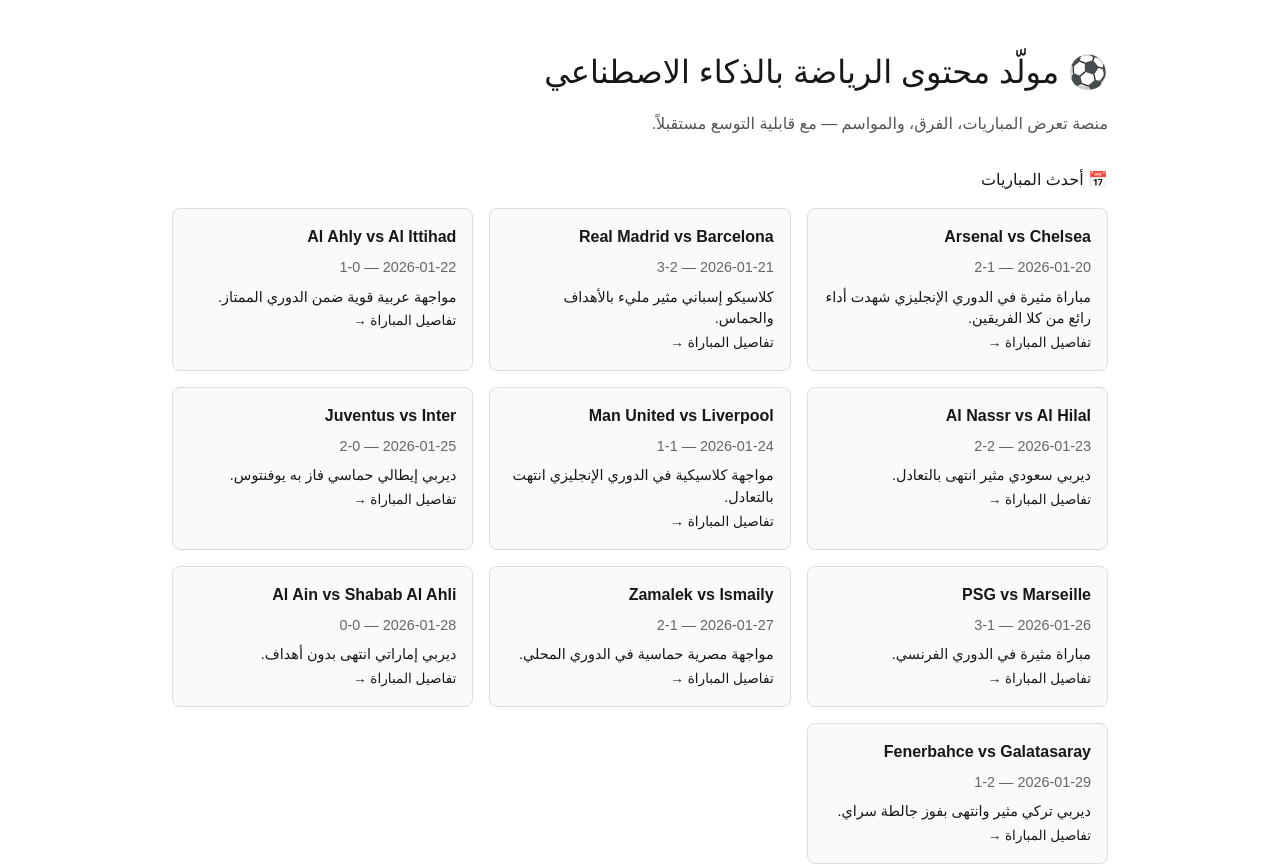
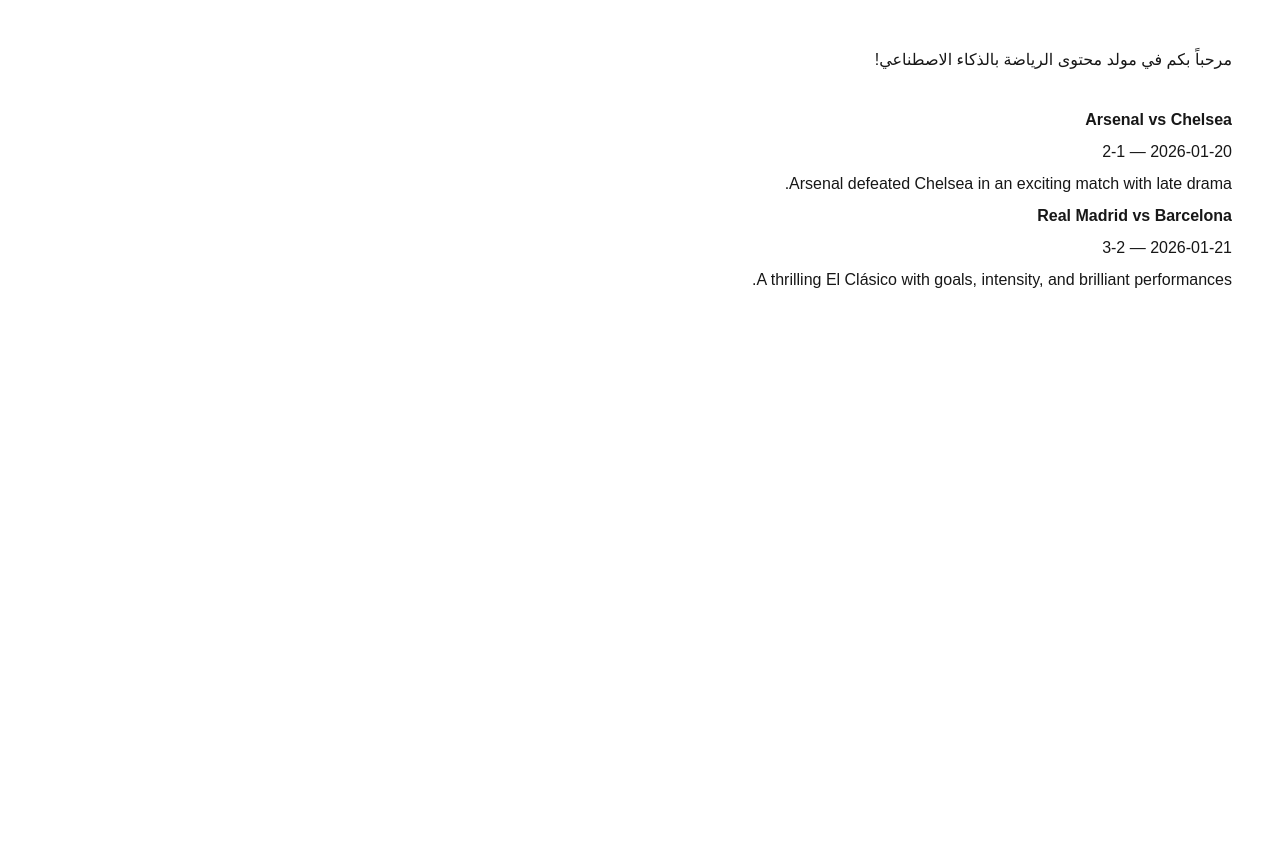
Before and after one commit to nawahtkui/ai-sports-content-generator, a Next.js app: page / in a window 1280 px wide. Shown: the top 866 px of the page. After the commit the page ends 800 px from the top, so only its background shows below. Built offline with nearby package versions, Linux system fonts and the light colour scheme.

Commit message:
Setup all basic pages: home, matches, teams, seasons

```diff
--- a/app/page.tsx
+++ b/app/page.tsx
@@ -1,48 +1,18 @@
-import Link from "next/link";
 import matches from "../data/matches.json";
 
-export default function HomePage() {
+export default function Home() {
   return (
-    <main style={{ padding: "2rem", fontFamily: "sans-serif", maxWidth: "1000px", margin: "0 auto" }}>
-      <h1 style={{ fontSize: "2rem", marginBottom: "1rem" }}>
-        ⚽ مولّد محتوى الرياضة بالذكاء الاصطناعي
-      </h1>
-
-      <p style={{ color: "#555", marginBottom: "2rem" }}>
-        منصة تعرض المباريات، الفرق، والمواسم — مع قابلية التوسع مستقبلاً.
-      </p>
-
-      <section>
-        <h2 style={{ marginBottom: "1rem" }}>📅 أحدث المباريات</h2>
-
-        <div style={{ display: "grid", gridTemplateColumns: "repeat(auto-fill,minmax(280px,1fr))", gap: "1rem" }}>
-          {matches.map((match) => (
-            <div
-              key={match.slug}
-              style={{
-                border: "1px solid #ddd",
-                borderRadius: "8px",
-                padding: "1rem",
-                background: "#fafafa",
-              }}
-            >
-              <strong>{match.home} vs {match.away}</strong>
-              <div style={{ fontSize: "0.9rem", color: "#666", margin: "0.5rem 0" }}>
-                {match.date} — {match.score}
-              </div>
-              <p style={{ fontSize: "0.9rem" }}>{match.summary}</p>
-
-              <Link href={`/matches/${match.slug}`} style={{ fontSize: "0.85rem" }}>
-                تفاصيل المباراة →
-              </Link>
-            </div>
-          ))}
-        </div>
-
-        <div style={{ marginTop: "2rem" }}>
-          <Link href="/matches">عرض جميع المباريات →</Link>
-        </div>
-      </section>
+    <main style={{ padding: "2rem", fontFamily: "sans-serif", maxWidth: "900px" }}>
+      <h1>مرحباً بكم في مولد محتوى الرياضة بالذكاء الاصطناعي!</h1>
+      <ul style={{ marginTop: "2rem", lineHeight: "2" }}>
+        {matches.map(match => (
+          <li key={match.slug}>
+            <strong>{match.home} vs {match.away}</strong>
+            <div>{match.date} — {match.score}</div>
+            <div>{match.summary}</div>
+          </li>
+        ))}
+      </ul>
     </main>
   );
 }
--- a/app/seasons/[season]/page.tsx
+++ b/app/seasons/[season]/page.tsx
@@ -1,13 +1,16 @@
 import matches from "../../../data/matches.json";
 
-export default function SeasonPage({ params }) {
-  const seasonMatches = matches.filter(
-    m => m.date.startsWith(params.season)
-  );
+interface Params {
+  params: { season: string };
+}
+
+export default function SeasonPage({ params }: Params) {
+  const seasonMatches = matches.filter(m => m.date.startsWith(params.season));
+  if (seasonMatches.length === 0) return <p>No matches found for this season.</p>;
 
   return (
     <main style={{ padding: "2rem", fontFamily: "sans-serif", maxWidth: "900px" }}>
-      <h1>مباريات موسم {params.season}</h1>
+      <h1>Matches for Season {params.season}</h1>
       <ul style={{ marginTop: "2rem", lineHeight: "2" }}>
         {seasonMatches.map(match => (
           <li key={match.slug}>
--- a/app/teams/[team]/page.tsx
+++ b/app/teams/[team]/page.tsx
@@ -1,17 +1,21 @@
 import { notFound } from "next/navigation";
 import matches from "../../../data/matches.json";
 
-export default function TeamPage({ params }) {
+interface Params {
+  params: { team: string };
+}
+
+export default function TeamPage({ params }: Params) {
   const teamSlug = params.team.toLowerCase();
   const teamMatches = matches.filter(
     m => m.home.toLowerCase() === teamSlug || m.away.toLowerCase() === teamSlug
   );
 
-  if (!teamMatches.length) return notFound();
+  if (teamMatches.length === 0) return notFound();
 
   return (
     <main style={{ padding: "2rem", fontFamily: "sans-serif", maxWidth: "900px" }}>
-      <h1>مباريات {teamSlug}</h1>
+      <h1>Matches for {teamSlug}</h1>
       <ul style={{ marginTop: "2rem", lineHeight: "2" }}>
         {teamMatches.map(match => (
           <li key={match.slug}>
--- a/data/matches.json
+++ b/data/matches.json
@@ -1,12 +1,18 @@
 [
-  {"slug":"arsenal-vs-chelsea","home":"Arsenal","away":"Chelsea","date":"2026-01-20","score":"2-1","summary":"مباراة مثيرة في الدوري الإنجليزي شهدت أداء رائع من كلا الفريقين."},
-  {"slug":"real-madrid-vs-barcelona","home":"Real Madrid","away":"Barcelona","date":"2026-01-21","score":"3-2","summary":"كلاسيكو إسباني مثير مليء بالأهداف والحماس."},
-  {"slug":"al-ahly-vs-al-ittihad","home":"Al Ahly","away":"Al Ittihad","date":"2026-01-22","score":"1-0","summary":"مواجهة عربية قوية ضمن الدوري الممتاز."},
-  {"slug":"al-nassr-vs-al-hilal","home":"Al Nassr","away":"Al Hilal","date":"2026-01-23","score":"2-2","summary":"ديربي سعودي مثير انتهى بالتعادل."},
-  {"slug":"man-united-vs-liverpool","home":"Man United","away":"Liverpool","date":"2026-01-24","score":"1-1","summary":"مواجهة كلاسيكية في الدوري الإنجليزي انتهت بالتعادل."},
-  {"slug":"juventus-vs-inter","home":"Juventus","away":"Inter","date":"2026-01-25","score":"2-0","summary":"ديربي إيطالي حماسي فاز به يوفنتوس."},
-  {"slug":"psg-vs-marseille","home":"PSG","away":"Marseille","date":"2026-01-26","score":"3-1","summary":"مباراة مثيرة في الدوري الفرنسي."},
-  {"slug":"zamalek-vs-ismaily","home":"Zamalek","away":"Ismaily","date":"2026-01-27","score":"2-1","summary":"مواجهة مصرية حماسية في الدوري المحلي."},
-  {"slug":"al-ain-vs-shabab-al-ahli","home":"Al Ain","away":"Shabab Al Ahli","date":"2026-01-28","score":"0-0","summary":"ديربي إماراتي انتهى بدون أهداف."},
-  {"slug":"fenerbahce-vs-galatasaray","home":"Fenerbahce","away":"Galatasaray","date":"2026-01-29","score":"1-2","summary":"ديربي تركي مثير وانتهى بفوز جالطة سراي."}
+  {
+    "slug": "arsenal-vs-chelsea",
+    "home": "Arsenal",
+    "away": "Chelsea",
+    "date": "2026-01-20",
+    "score": "2-1",
+    "summary": "Arsenal defeated Chelsea in an exciting match with late drama."
+  },
+  {
+    "slug": "real-madrid-vs-barcelona",
+    "home": "Real Madrid",
+    "away": "Barcelona",
+    "date": "2026-01-21",
+    "score": "3-2",
+    "summary": "A thrilling El Clásico with goals, intensity, and brilliant performances."
+  }
 ]
--- a/data/teams.json
+++ b/data/teams.json
@@ -1,22 +1,6 @@
 [
-  {"slug":"arsenal","name":"Arsenal","region":"Europe / England"},
-  {"slug":"chelsea","name":"Chelsea","region":"Europe / England"},
-  {"slug":"man-united","name":"Man United","region":"Europe / England"},
-  {"slug":"liverpool","name":"Liverpool","region":"Europe / England"},
-  {"slug":"real-madrid","name":"Real Madrid","region":"Europe / Spain"},
-  {"slug":"barcelona","name":"Barcelona","region":"Europe / Spain"},
-  {"slug":"juventus","name":"Juventus","region":"Europe / Italy"},
-  {"slug":"inter","name":"Inter","region":"Europe / Italy"},
-  {"slug":"psg","name":"PSG","region":"Europe / France"},
-  {"slug":"marseille","name":"Marseille","region":"Europe / France"},
-  {"slug":"al-ahly","name":"Al Ahly","region":"Africa / Egypt"},
-  {"slug":"zamalek","name":"Zamalek","region":"Africa / Egypt"},
-  {"slug":"ismaily","name":"Ismaily","region":"Africa / Egypt"},
-  {"slug":"al-ittihad","name":"Al Ittihad","region":"Asia / Saudi Arabia"},
-  {"slug":"al-nassr","name":"Al Nassr","region":"Asia / Saudi Arabia"},
-  {"slug":"al-hilal","name":"Al Hilal","region":"Asia / Saudi Arabia"},
-  {"slug":"al-ain","name":"Al Ain","region":"Asia / UAE"},
-  {"slug":"shabab-al-ahli","name":"Shabab Al Ahli","region":"Asia / UAE"},
-  {"slug":"fenerbahce","name":"Fenerbahce","region":"Europe / Turkey"},
-  {"slug":"galatasaray","name":"Galatasaray","region":"Europe / Turkey"}
+  { "slug": "arsenal", "name": "Arsenal" },
+  { "slug": "chelsea", "name": "Chelsea" },
+  { "slug": "real-madrid", "name": "Real Madrid" },
+  { "slug": "barcelona", "name": "Barcelona" }
 ]
```
